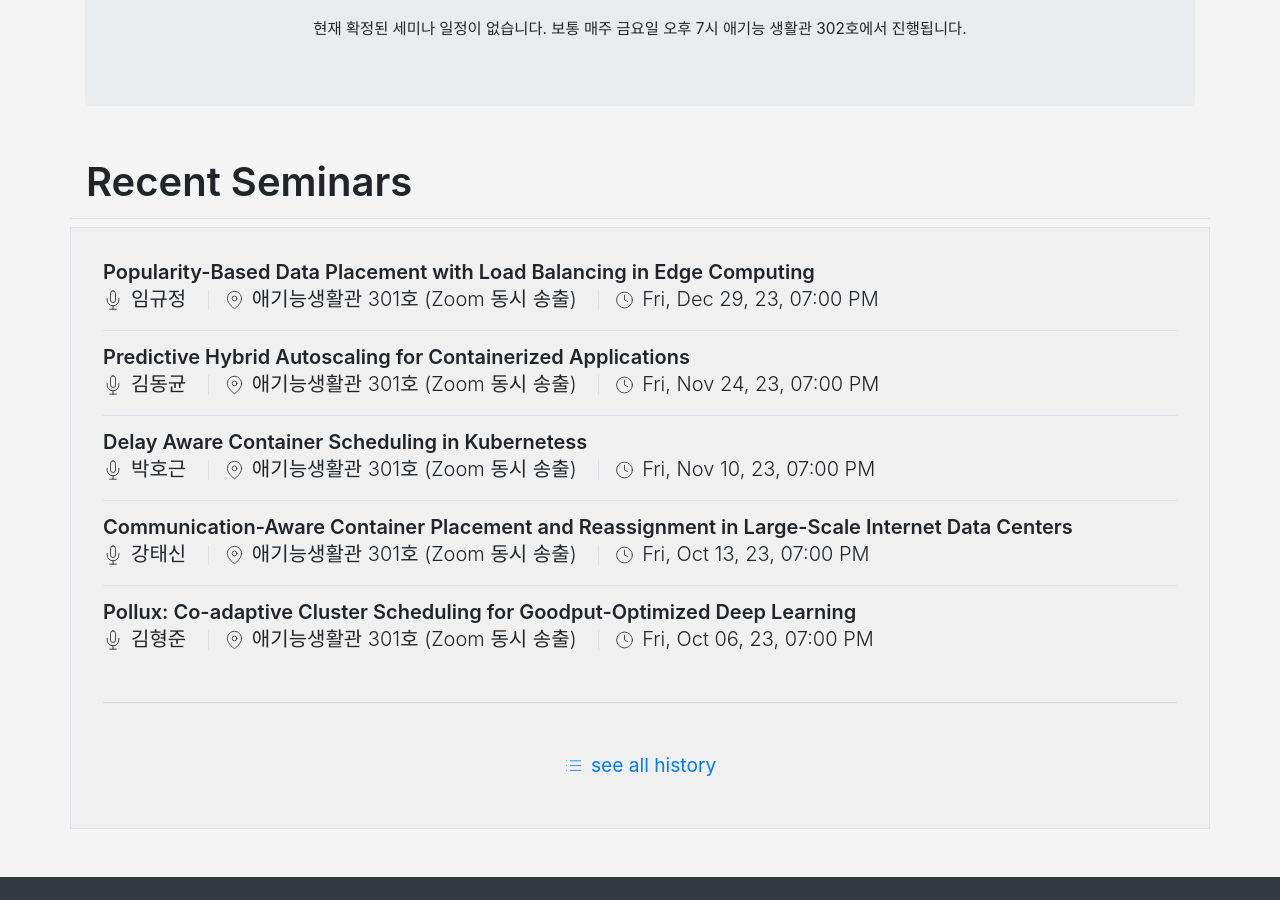
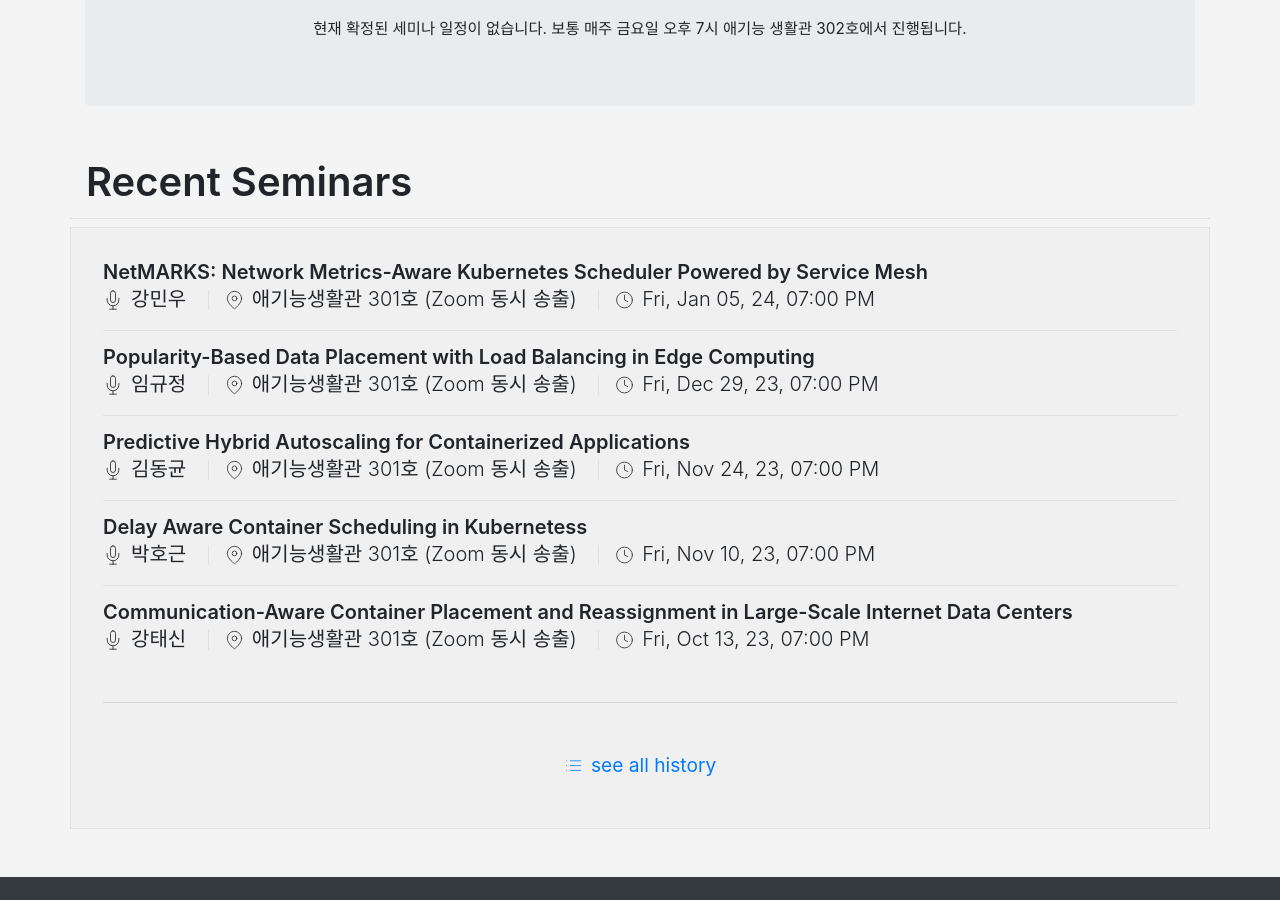
Before and after one commit to KU-Cloud/ku-cloud.github.io, a Jekyll site: the page built from seminar.html, in a window 1280 px wide and 900 px high, scrolled down 355 px. Built offline with Jekyll 4.4.1, drawn with Linux system fonts in a browser that asks for light colours.

Commit message:
minwoo first seminar

```diff
--- a/_data/seminars.yaml
+++ b/_data/seminars.yaml
@@ -991,3 +991,7 @@
   speacker: 임규정
   date: 2023-12-29T19:00:00.000+0900
   location: 애기능생활관 301호 (Zoom 동시 송출)
+- title: 'NetMARKS: Network Metrics-Aware Kubernetes Scheduler Powered by Service Mesh'
+  speacker: 강민우
+  date: 2024-01-05T19:00:00.000+0900
+  location: 애기능생활관 301호 (Zoom 동시 송출)
```
